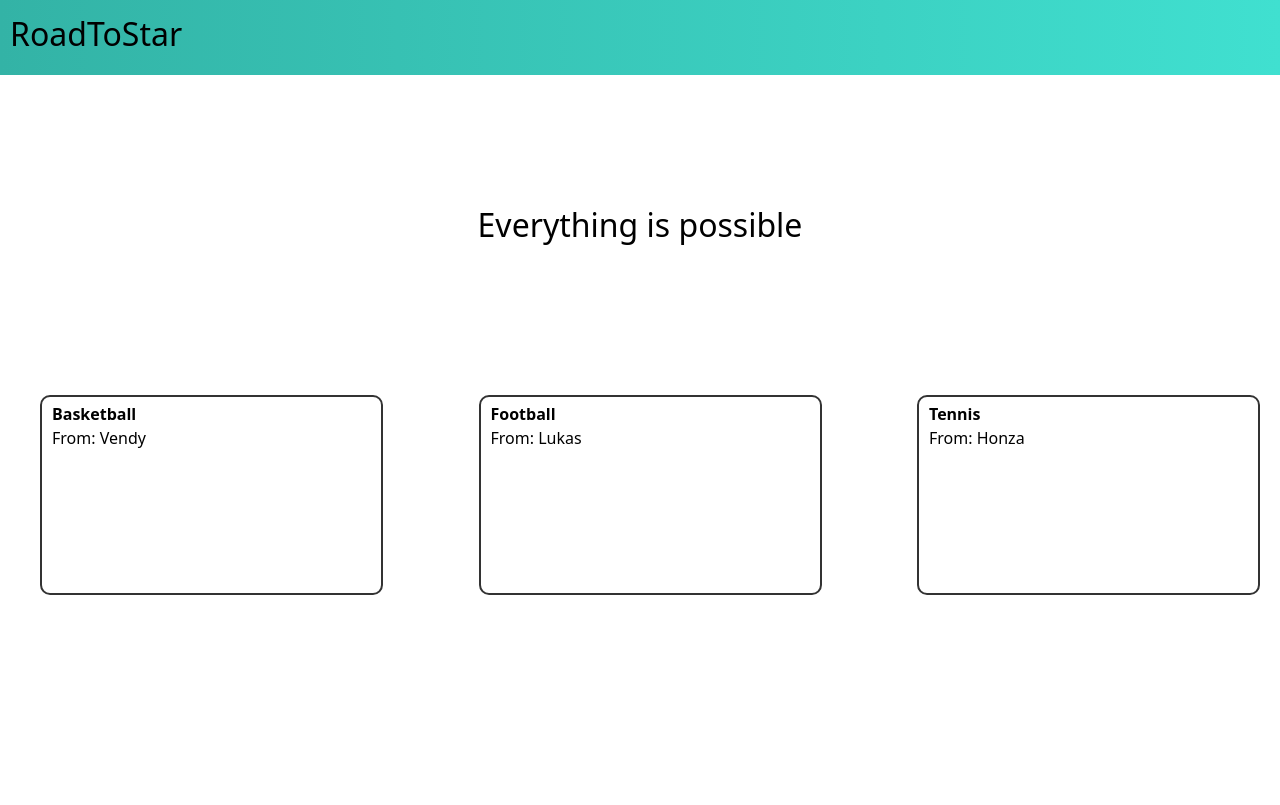
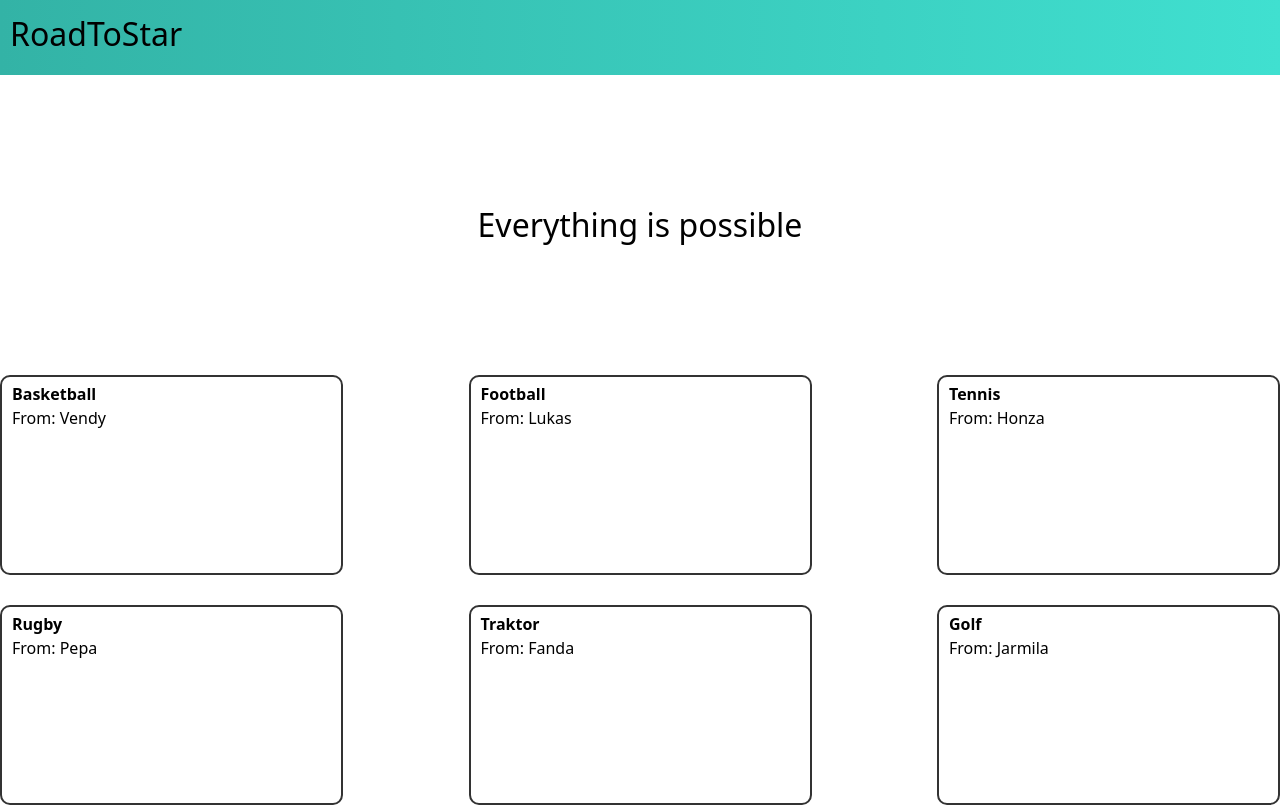
Before and after one commit to GLObus303/road-to-star, a Next.js app: page / in a window 1280 px wide. Built offline with nearby package versions, Linux system fonts and the light colour scheme.

Commit message:
Add better gap

```diff
--- a/src/components/Events.js
+++ b/src/components/Events.js
@@ -16,6 +16,21 @@ const mockEvents = [
     name: "Honza",
     sport: "Tennis",
   },
+  {
+    id: 4,
+    name: "Pepa",
+    sport: "Rugby",
+  },
+  {
+    id: 5,
+    name: "Fanda",
+    sport: "Traktor",
+  },
+  {
+    id: 6,
+    name: "Jarmila",
+    sport: "Golf",
+  },
 ];
 
 const renderedEvents = mockEvents.map((mockEvent) => (
--- a/src/components/Events.module.scss
+++ b/src/components/Events.module.scss
@@ -6,15 +6,13 @@
   padding-top: 5px;
   padding-left: 10px;
   border-radius: 10px;
-  margin-bottom: 50px;
-  margin-left: 20px;
 }
 
 .list {
   display: flex;
   flex-wrap: wrap;
   width: 100%;
-  padding: 20px;
+  gap: 30px;
   justify-content: space-between;
 }
 
```
